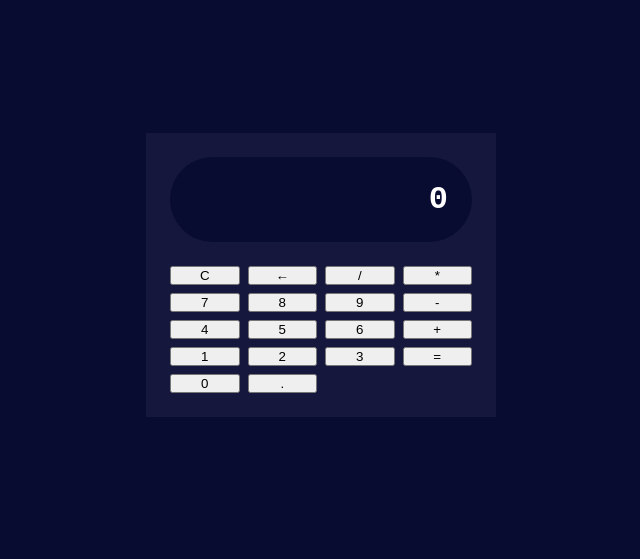
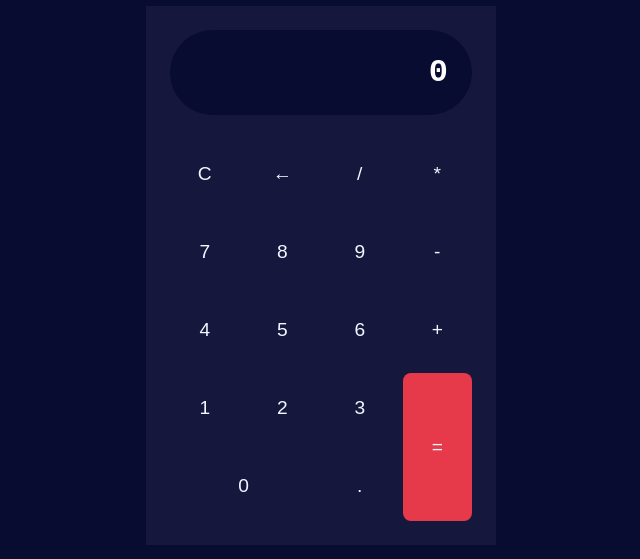
Before and after one commit to GabrielAlvB/calculator.github.io, a plain HTML site: page index.html in a window 1280 px wide. Shown: the part 125-684 px from the top of the page, without its empty margins (319-959 px from the left). Drawn offline with Linux system fonts and the light colour scheme.

Commit message:
final styles

```diff
--- a/index.html
+++ b/index.html
@@ -11,8 +11,8 @@
 
     <div class="calculadora">
         <div class="pantalla">0</div>
-        <button class="btn">C</button>
-        <button class="btn">← </button>
+        <button id="c" class="btn">C</button>
+        <button id="borrar" class="btn">← </button>
         <button class="btn">/</button>
         <button class="btn">*</button>
         <button class="btn">7</button>
@@ -26,12 +26,9 @@
         <button class="btn">1</button>
         <button class="btn">2</button>
         <button class="btn">3</button>
-        <button class="btn">=</button>
-        <button class="btn">0</button>
+        <button id="igual" class="btn">=</button>
+        <button id="cero" class="btn">0</button>
         <button class="btn">.</button>
-
-
-
     </div>
 
     <script src="main.js"></script>
--- a/style.css
+++ b/style.css
@@ -38,3 +38,33 @@ body{
     font-family: monospace;
     font-weight: 600;
 }
+
+.btn{
+    background-color: #15173c;
+    color: aliceblue;
+    border: 0;
+    padding: 1.5rem .5rem;
+    display: flex;
+    justify-content: center;
+    align-items: center;
+    border-radius: 0.5rem;
+    cursor: pointer;
+    font-size: larger;
+}
+
+.btn:hover{
+    background-color: #090c31;
+}
+
+#cero {
+grid-column: span 2;
+}
+
+#igual{
+    grid-row: span 2;
+    background-color: #e6394a;
+}
+
+#igual:hover {
+    background-color: #e65769;
+}
```
